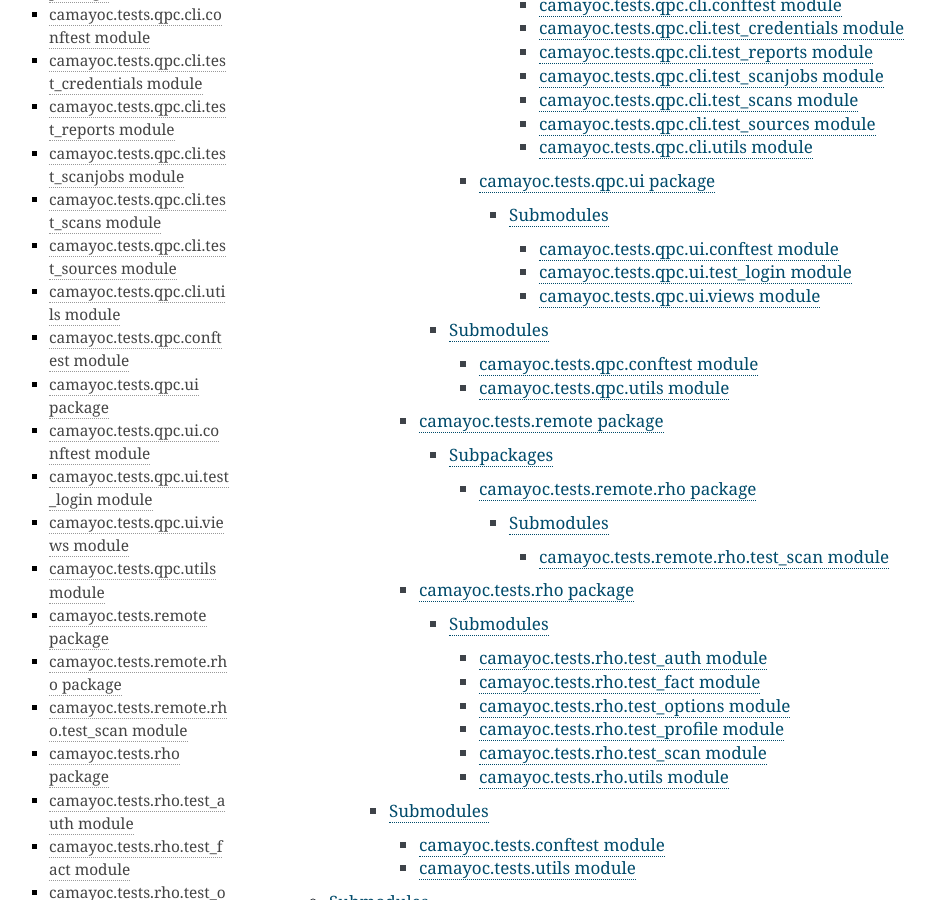
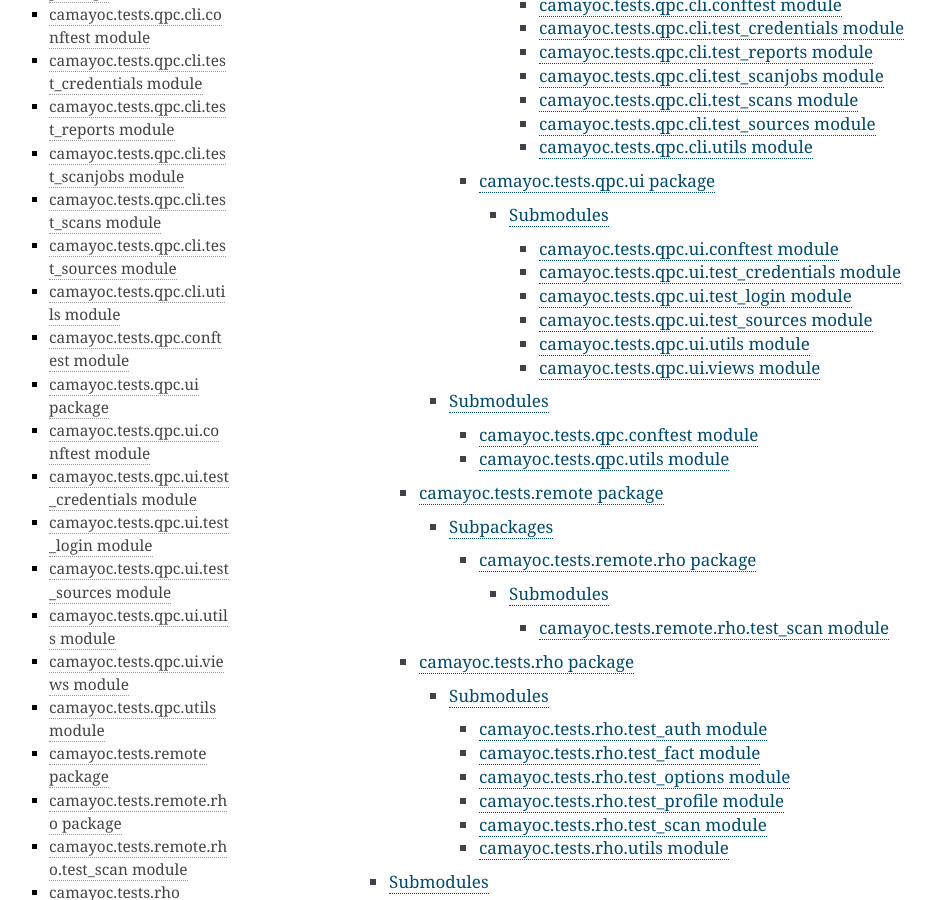
Before and after one commit to quipucords/camayoc, a Sphinx documentation site: the page built from docs/api.rst, in a window 1280 px wide and 900 px high, scrolled down 1892 px. Shown: the whole window, without its empty margins (151-1086 px from the left). Built offline with Sphinx 7.4.7, drawn with Linux system fonts in a browser that asks for light colours; some of the changed text lies outside the part shown.

Commit message:
Update docs with new UI test modules

```diff
--- a/docs/api.rst
+++ b/docs/api.rst
@@ -49,7 +49,10 @@ reference for developers, not a gospel.
     api/camayoc.tests.qpc.conftest
     api/camayoc.tests.qpc.ui
     api/camayoc.tests.qpc.ui.conftest
+    api/camayoc.tests.qpc.ui.test_credentials
     api/camayoc.tests.qpc.ui.test_login
+    api/camayoc.tests.qpc.ui.test_sources
+    api/camayoc.tests.qpc.ui.utils
     api/camayoc.tests.qpc.ui.views
     api/camayoc.tests.qpc.utils
     api/camayoc.tests.remote
--- a/docs/api/camayoc.tests.qpc.ui.rst
+++ b/docs/api/camayoc.tests.qpc.ui.rst
@@ -12,5 +12,8 @@ Submodules
 .. toctree::
 
    camayoc.tests.qpc.ui.conftest
+   camayoc.tests.qpc.ui.test_credentials
    camayoc.tests.qpc.ui.test_login
+   camayoc.tests.qpc.ui.test_sources
+   camayoc.tests.qpc.ui.utils
    camayoc.tests.qpc.ui.views
--- /dev/null
+++ b/docs/api/camayoc.tests.qpc.ui.test_credentials.rst
@@ -0,0 +1,7 @@
+camayoc.tests.qpc.ui.test\_credentials module
+=============================================
+
+.. automodule:: camayoc.tests.qpc.ui.test_credentials
+    :members:
+    :undoc-members:
+    :show-inheritance:
--- /dev/null
+++ b/docs/api/camayoc.tests.qpc.ui.test_sources.rst
@@ -0,0 +1,7 @@
+camayoc.tests.qpc.ui.test\_sources module
+=========================================
+
+.. automodule:: camayoc.tests.qpc.ui.test_sources
+    :members:
+    :undoc-members:
+    :show-inheritance:
--- /dev/null
+++ b/docs/api/camayoc.tests.qpc.ui.utils.rst
@@ -0,0 +1,7 @@
+camayoc.tests.qpc.ui.utils module
+=================================
+
+.. automodule:: camayoc.tests.qpc.ui.utils
+    :members:
+    :undoc-members:
+    :show-inheritance:
```
